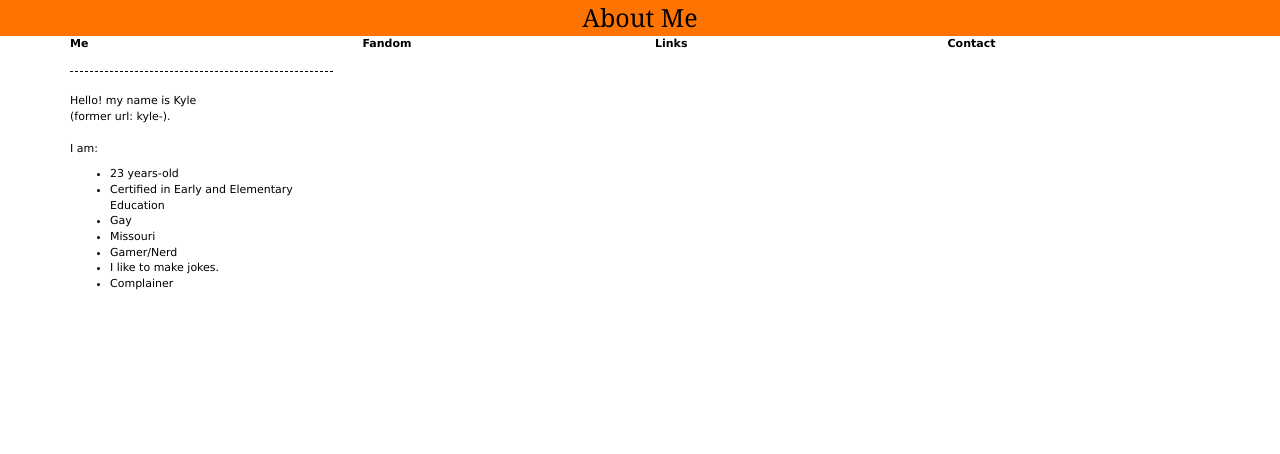
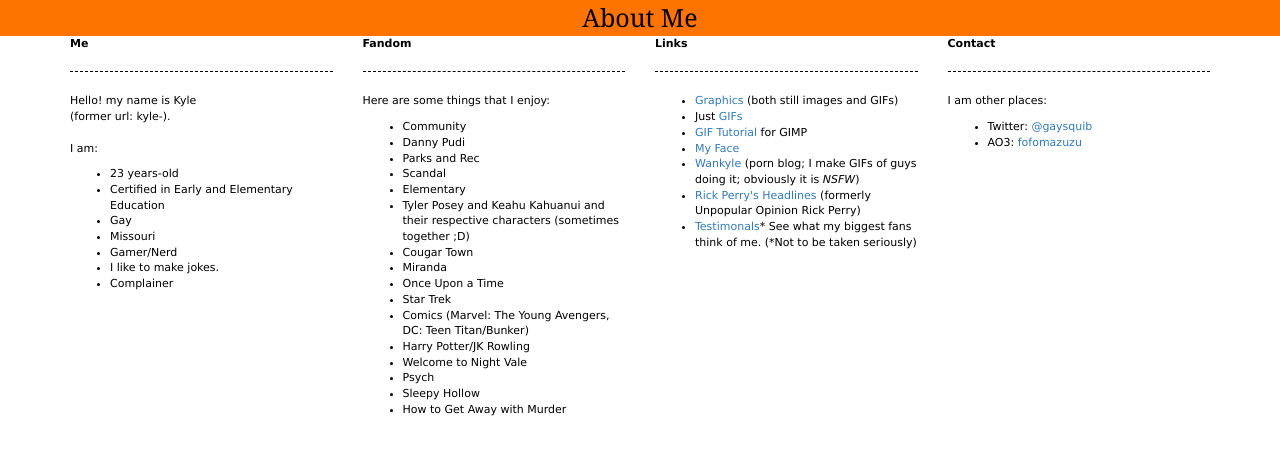
Before and after one commit to gaysquib/about-me, a plain HTML site: page index.html in a window 1280 px wide. Drawn offline with nearby package versions, Linux system fonts and the light colour scheme.

Commit message:
Update index.html

```diff
--- a/index.html
+++ b/index.html
@@ -44,15 +44,55 @@
             <p>
               <strong>Fandom</strong>
             </p>
+            <hr>
+            <p>Here are some things that I enjoy:
+              <ul>
+                <li>Community</li>
+                <li>Danny Pudi</li>
+                <li>Parks and Rec</li>
+                <li>Scandal</li>
+                <li>Elementary</li>
+                <li>Tyler Posey and Keahu Kahuanui and their respective characters (sometimes together ;D)</li>
+                <li>Cougar Town</li>
+                <li>Miranda</li>
+                <li>Once Upon a Time</li>
+                <li>Star Trek</li>
+                <li>Comics (Marvel: The Young Avengers, DC: Teen Titan/Bunker)</li>
+                <li>Harry Potter/JK Rowling</li>
+                <li>Welcome to Night Vale</li>
+                <li>Psych</li>
+                <li>Sleepy Hollow</li>
+                <li>How to Get Away with Murder</li>
+              </ul>
+            </p>
           </div>
           <div class="col-md-3" id="three">
             <p>
               <strong>Links</strong>
             </p>
+            <hr>
+            <p>
+              <ul>
+                <li><a href="http://gaysquib.tumblr.com/tagged/graphics">Graphics</a> (both still images and GIFs)</li>
+                <li>Just <a href="http://gaysquib.tumblr.com/tagged/gif">GIFs</a></li>
+                <li><a href="http://gaysquib.tumblr.com/gimp-gif-tutorial">GIF Tutorial</a> for GIMP</li>
+                <li><a href="http://gaysquib.tumblr.com/tagged/gpoy">My Face</a></li>
+                <li><a href="http://wankyle.tumblr.com">Wankyle</a> (porn blog; I make GIFs of guys doing it; obviously it is <em>NSFW</em>)</li>
+                <li><a href="http://rickperryheadlines.tumblr.com/">Rick Perry's Headlines</a> (formerly Unpopular Opinion Rick Perry)</li>
+                <li><a href="http://gaysquib.tumblr.com/testimonials">Testimonals</a>* See what my biggest fans think of me. (*Not to be taken seriously)</li>
+              </ul>
+            </p>
           </div>
           <div class="col-md-3" id="four">
             <p>
               <strong>Contact</strong>
+            </p>
+            <hr>
+            <p>I am other places:
+              <ul>
+                <li>Twitter: <a href="https://twitter.com/#!/gaysquib">@gaysquib</a></li>
+                <li>AO3: <a href="http://archiveofourown.org/users/fofomazuzu">fofomazuzu</a></li>
+              </ul>
             </p>
           </div>
         </div>
```
